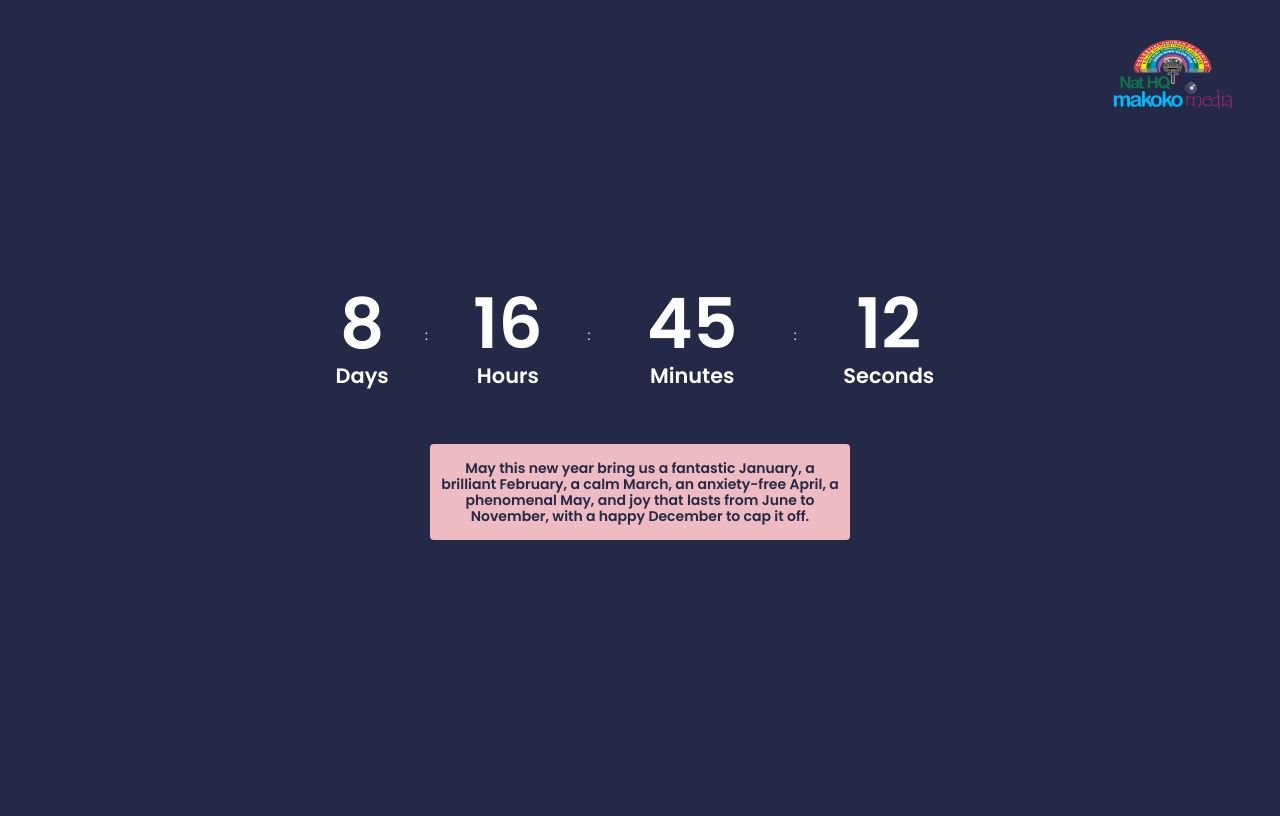
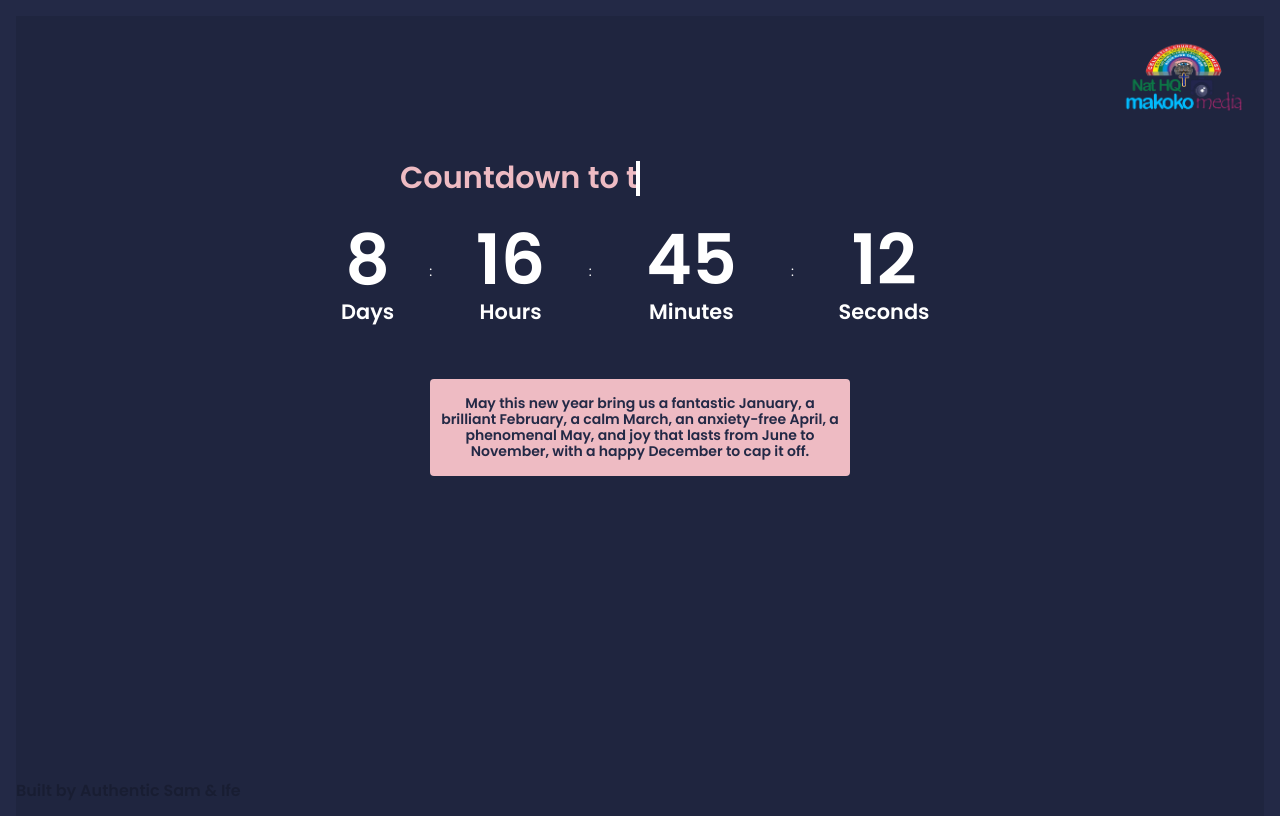
Before and after one commit to samajaloleru/countdown-timer, a Vue app: page / in a window 1280 px wide. Built offline with nearby package versions, Linux system fonts and the light colour scheme.

Commit message:
Quick Push

```diff
--- a/public/index.html
+++ b/public/index.html
@@ -3,12 +3,11 @@
   <head>
     <meta charset="utf-8">
     <meta http-equiv="X-UA-Compatible" content="IE=edge">
-    <meta name="viewport" content="width=device-width,initial-scale=1.0">
+    <meta name="viewport" content="width=device-width,initial-scale=1, max-scale=5">
     <link rel="icon" href="">
     <title><%= htmlWebpackPlugin.options.title %></title>
   </head>
-  <body class="overflow-hidden cf w-100 vh-100 bg-navy white">
-    <div id="app"></div>
-    <!-- built files will be auto injected -->
-  </body>
+
+  <body class="overflow-hidden pa3 cf w-100 vh-100 bg-navy white"><div id="app"></div></body>
+
 </html>
--- a/src/App.vue
+++ b/src/App.vue
@@ -1,16 +1,16 @@
 <template>
   <div id="app">
-    <HelloWorld msg="Welcome to Your Vue.js App"/>
+    <Home/>
   </div>
 </template>
 
 <script>
-import HelloWorld from './components/HelloWorld.vue'
+import Home from './components/Home.vue'
 
 export default {
   name: 'App',
   components: {
-    HelloWorld
+    Home
   }
 }
 </script>
--- a/src/assets/css/custom.css
+++ b/src/assets/css/custom.css
@@ -141,3 +141,74 @@ body {
       opacity: 1;
     }
   }
+
+  .swirl-in-left-fwd {
+	-webkit-animation: swirl-in-left-fwd 0.6s steps(2, end) 5s infinite both;
+        animation: swirl-in-left-fwd 0.6s steps(2, end) 5s infinite both;
+}
+
+/* ----------------------------------------------
+ * Generated by Animista on 2022-12-23 0:24:46
+ * Licensed under FreeBSD License.
+ * See http://animista.net/license for more info.
+ * w: http://animista.net, t: @cssanimista
+ * ---------------------------------------------- */
+
+/**
+ * ----------------------------------------
+ * animation swirl-in-left-fwd
+ * ----------------------------------------
+ */
+ @-webkit-keyframes swirl-in-left-fwd {
+        0% {
+          -webkit-transform: rotate(-540deg) scale(0);
+                  transform: rotate(-540deg) scale(0);
+          -webkit-transform-origin: 0 50%;
+                  transform-origin: 0 50%;
+          opacity: 0;
+        }
+        100% {
+          -webkit-transform: rotate(0) scale(1);
+                  transform: rotate(0) scale(1);
+          -webkit-transform-origin: 0 50%;
+                  transform-origin: 0 50%;
+          opacity: 1;
+        }
+      }
+      @keyframes swirl-in-left-fwd {
+        0% {
+          -webkit-transform: rotate(-540deg) scale(0);
+                  transform: rotate(-540deg) scale(0);
+          -webkit-transform-origin: 0 50%;
+                  transform-origin: 0 50%;
+          opacity: 0;
+        }
+        100% {
+          -webkit-transform: rotate(0) scale(1);
+                  transform: rotate(0) scale(1);
+          -webkit-transform-origin: 0 50%;
+                  transform-origin: 0 50%;
+          opacity: 1;
+        }
+      }
+
+
+  .typed-out{
+        overflow: hidden;
+        border-right: .15em solid white;
+        white-space: nowrap;
+        animation: typing 2s steps(20, end) forwards infinite;
+        font-size: 1.9rem;
+        width: 0;
+}
+@keyframes typing {
+        from { width: 0 }
+        to { width: 100% }
+}
+#myVideo {
+        position: fixed;
+        right: 0;
+        bottom: 0;
+        width: 100%;
+        min-height: 100%;
+}
--- a/src/components/HelloWorld.vue
+++ /dev/null
@@ -1,105 +0,0 @@
-<template>
-  <div class="vh-100 h-100 dt w-100 tc">
-    <div class="dtc v-mid">
-      <span class="z-max top-0 right-2 absolute">
-        <img width="150px" class="glow" src="../assets/img/logo.png"/>
-      </span>
-      <div class="fl w-100 tc">
-        <div class="cf w7-l tc center">
-          <div id="clockdiv" class="relative flex flex-row heartbeat items-center justify-center">
-            <div class="w-auto pa3 hover-light-pink br4">
-              <div class="fl w-100 f-subheadline-l f1-m f2 b days"></div>
-              <div class="fl w-100 f3 b">Days</div>
-            </div>
-            <div class="w-auto">
-              <div class="glow fl w-100">:</div>
-            </div>
-            <div class="w-auto pa3 hover-light-pink br4">
-              <div class="fl w-100 f-subheadline-l f1-m f2 b hours">00</div>
-              <div class="fl w-100 f3 b">Hours</div>
-            </div>
-            <div class="w-auto">
-              <div class="fl w-100">:</div>
-            </div>
-            <div class="w-auto pa3 hover-light-pink br4">
-              <div class="fl w-100 f-subheadline-l f1-m f2 b minutes">00</div>
-              <div class="fl w-100 f3 b">Minutes</div>
-            </div>
-            <div class="w-auto">
-              <div class="fl w-100">:</div>
-            </div>
-            <div class="w-auto pa3 hover-light-pink br4">
-              <div class="fl w-100 f-subheadline-l f1-m f2 b seconds">00</div>
-              <div class="fl w-100 f3 b">Seconds</div>
-            </div>
-          </div>
-        </div>
-        <div class="cf tracking-in-expand-fwd w-50-l f6 measure center hover-bg-black-30 hover-light-pink bg-light-pink navy b pv3 ph2 br2 mt4 tc">
-          May this new year bring us a fantastic January, a brilliant February, a calm March, an anxiety-free April, a phenomenal May, and joy that lasts from June to November, with a happy December to cap it off.
-        </div>
-      </div>
-    </div>
-  </div>
-
-</template>
-
-<script>
-export default {
-  name: 'HelloWorld',
-  data(){
-    return{
-      deadline: new Date("dec 31, 2022 23:59:59"), daysSpan:'', hoursSpan: '', minutesSpan: '', secondsSpan: '', timeinterval: ''
-    }
-  },
-  mounted(){
-    this.getCountdown()
-  },
-  methods: {
-    getCountdown(){
-      console.log("deadline", this.deadline);
-
-      this.initializeClock('clockdiv', this.deadline);
-    },
-    getTimeRemaining() {
-      const total = Date.parse(this.deadline) - Date.parse(new Date());
-      const seconds = Math.floor((total / 1000) % 60);
-      const minutes = Math.floor((total / 1000 / 60) % 60);
-      const hours = Math.floor((total / (1000 * 60 * 60)) % 24);
-      const days = Math.floor(total / (1000 * 60 * 60 * 24));
-
-      return {
-        total,
-        days,
-        hours,
-        minutes,
-        seconds
-      };
-    },
-
-    initializeClock(id,) {
-      const clock = document.getElementById(id);
-      this.daysSpan = clock.querySelector('.days');
-      this.hoursSpan = clock.querySelector('.hours');
-      this.minutesSpan = clock.querySelector('.minutes');
-      this.secondsSpan = clock.querySelector('.seconds');
-
-      this.updateClock();
-
-      this.timeinterval = setInterval(this.updateClock, 1000);
-    },
-    updateClock() {
-        const t = this.getTimeRemaining(this.deadline);
-
-        this.daysSpan.innerHTML = t.days;
-        this.hoursSpan.innerHTML = ('0' + t.hours).slice(-2);
-        this.minutesSpan.innerHTML = ('0' + t.minutes).slice(-2);
-        this.secondsSpan.innerHTML = ('0' + t.seconds).slice(-2);
-
-        if (t.total <= 0) {
-          clearInterval(this.timeinterval);
-        }
-      }
-
-  }
-}
-</script>
--- /dev/null
+++ b/src/components/Home.vue
@@ -0,0 +1,116 @@
+<template>
+  <div class="vh-100 flex flex-column bg-black-10 vh-100">
+    <div v-if="!isComplete">
+      <div class="fl mb2 mb0-ns w-100 tr">
+        <span class="fr pa3">
+          <img width="130px" class="relative" src="../assets/img/logo.png"/>
+        </span>
+      </div>
+      <div class="cf center mw5 tc mv4 mv0-ns fw6 measure">
+        <div class="typed-out light-pink pr2">
+          Countdown to the Year 2023
+        </div>
+      </div>
+      <div class="cf mw7-ns mw5 mv4 mv0-ns tc center">
+        <div id="clockdiv" class="relative flex heartbeat flex-row items-center justify-center">
+          <div class="w-auto pa3 hover-light-pink br4">
+            <div class="fl w-100 f-subheadline-l f1-m f2 b days"></div>
+            <div class="fl w-100 f3-ns f4 b">Days</div>
+          </div>
+          <div class="w-auto">
+            <div class="glow fl w-100">:</div>
+          </div>
+          <div class="w-auto pa3 hover-light-pink br4">
+            <div class="fl w-100 f-subheadline-l f1-m f2 b hours">00</div>
+            <div class="fl w-100 f3-ns f4 b">Hours</div>
+          </div>
+          <div class="w-auto">
+            <div class="fl w-100">:</div>
+          </div>
+          <div class="w-auto pa3 hover-light-pink br4">
+            <div class="fl w-100 f-subheadline-l f1-m f2 b minutes">00</div>
+            <div class="fl w-100 f3-ns f4 b">Minutes</div>
+          </div>
+          <div class="w-auto">
+            <div class="fl w-100">:</div>
+          </div>
+          <div class="w-auto pa3 hover-light-pink br4">
+            <div class="fl w-100 f-subheadline-l f1-m f2 b seconds">00</div>
+            <div class="fl w-100 f3-ns f4 b">Seconds</div>
+          </div>
+        </div>
+      </div>
+      <div class="cf tracking-in-expand-fwd w-50-l f6 measure center hover-bg-black-30 hover-light-pink bg-light-pink navy b pv3 ph2 br2 mt4 tc">
+        May this new year bring us a fantastic January, a brilliant February, a calm March, an anxiety-free April, a phenomenal May, and joy that lasts from June to November, with a happy December to cap it off.
+      </div>
+    </div>
+    <video v-else autoplay muted loop id="myVideo">
+      <source src="../assets/img/bg-video.mp4" type="video/mp4">
+    </video>
+
+    <div class="fl b black-20 absolute w-100 bottom-0">
+      Built by Authentic Sam & Ife
+    </div>
+  </div>
+</template>
+
+<script>
+export default {
+  name: 'HelloWorld',
+  data(){
+    return{
+      isComplete: false,
+      deadline: new Date("dec 31, 2022 23:59:59"), daysSpan:'', hoursSpan: '', minutesSpan: '', secondsSpan: '', timeinterval: ''
+    }
+  },
+  mounted(){
+    this.getCountdown()
+  },
+  methods: {
+    getCountdown(){
+      this.initializeClock('clockdiv', this.deadline);
+    },
+    getTimeRemaining() {
+      const total = Date.parse(this.deadline) - Date.parse(new Date());
+      const seconds = Math.floor((total / 1000) % 60);
+      const minutes = Math.floor((total / 1000 / 60) % 60);
+      const hours = Math.floor((total / (1000 * 60 * 60)) % 24);
+      const days = Math.floor(total / (1000 * 60 * 60 * 24));
+
+      return {
+        total,
+        days,
+        hours,
+        minutes,
+        seconds
+      };
+    },
+
+    initializeClock(id,) {
+      const clock = document.getElementById(id);
+      this.daysSpan = clock.querySelector('.days');
+      this.hoursSpan = clock.querySelector('.hours');
+      this.minutesSpan = clock.querySelector('.minutes');
+      this.secondsSpan = clock.querySelector('.seconds');
+
+      this.updateClock();
+
+      this.timeinterval = setInterval(this.updateClock, 1000);
+    },
+    updateClock() {
+        const t = this.getTimeRemaining(this.deadline);
+
+        this.daysSpan.innerHTML = t.days;
+        this.hoursSpan.innerHTML = ('0' + t.hours).slice(-2);
+        this.minutesSpan.innerHTML = ('0' + t.minutes).slice(-2);
+        this.secondsSpan.innerHTML = ('0' + t.seconds).slice(-2);
+
+        if (t.total <= 0) {
+          this.isComplete = true;
+          clearInterval(this.timeinterval);
+        }
+      }
+
+  }
+}
+</script>
```
Also changed, not shown: src/assets/img/logo.png, 1 other file (tests, documents, lock files or other folders).
